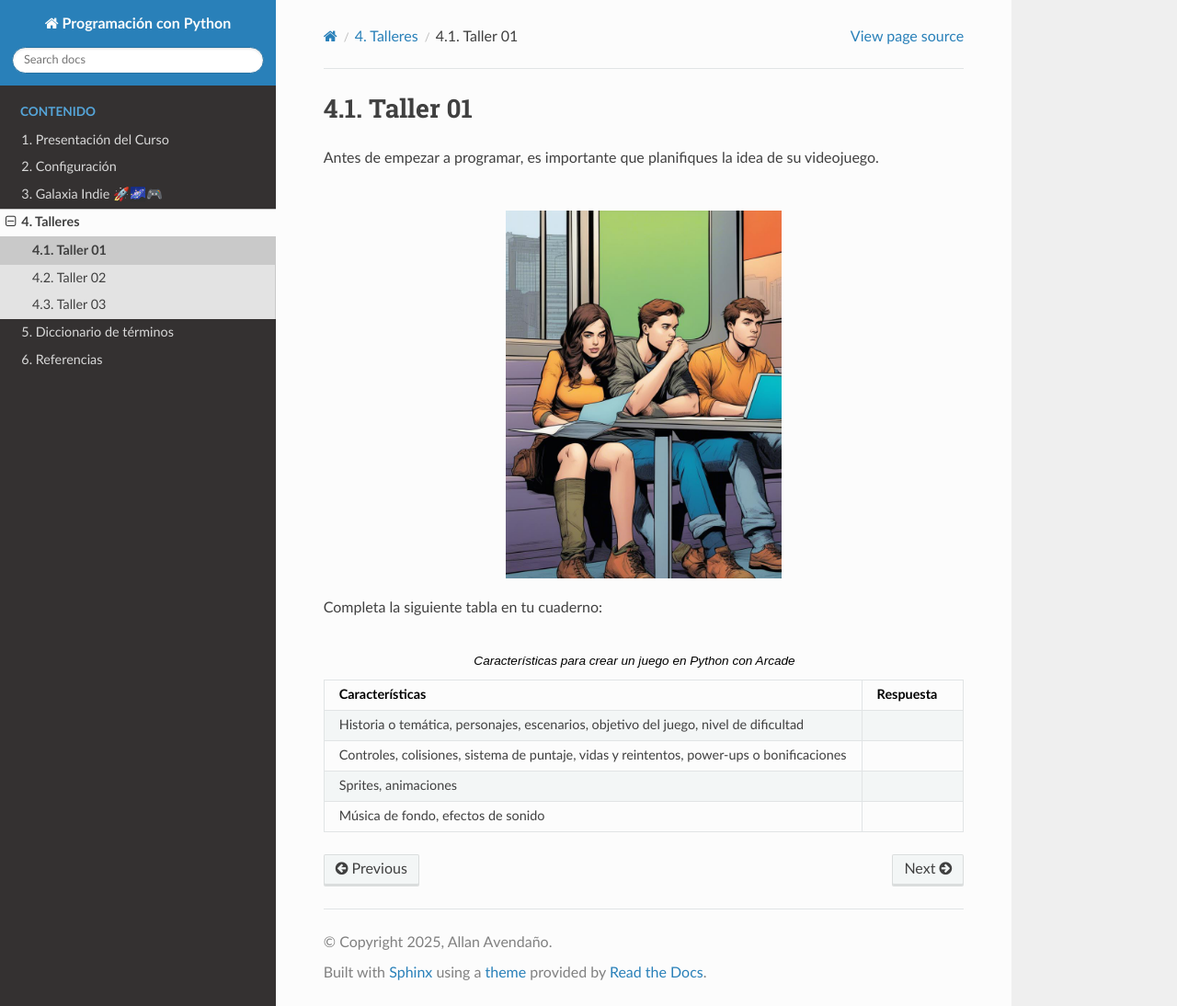
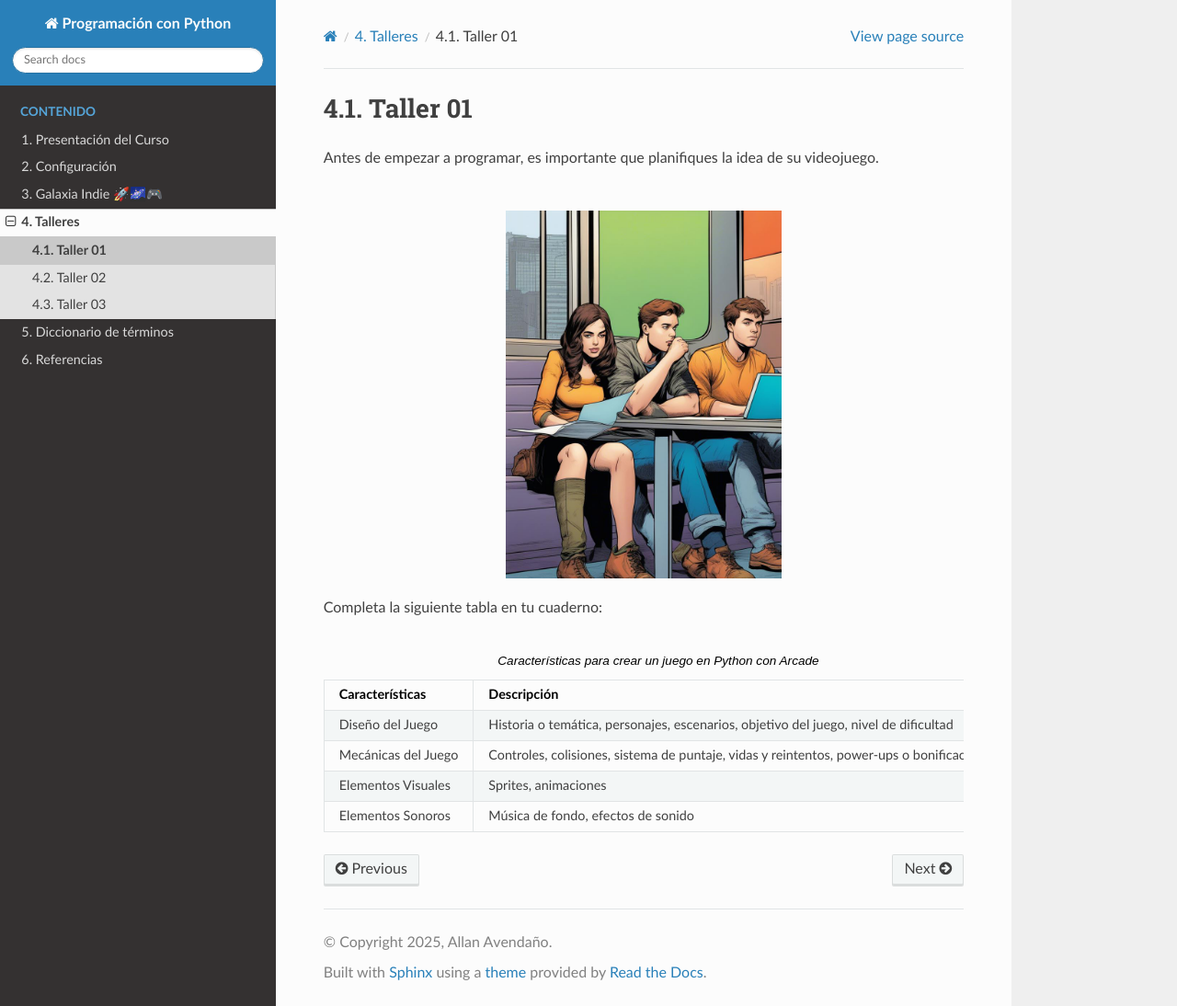
Before and after one commit to aavendan/programacion-python, a Sphinx documentation site: the page built from docs/source/talleres/taller01.rst, in a window 1280 px wide and 1094 px high. Shown: the whole window at 92% size. Built offline with Sphinx 7.4.7 and the Read the Docs theme 3.1.0, drawn with Linux system fonts in a browser that asks for light colours.

```diff
--- a/docs/source/talleres/taller01.rst
+++ b/docs/source/talleres/taller01.rst
@@ -12,16 +12,16 @@ de su videojuego.
 Completa la siguiente tabla en tu cuaderno:
 
 .. list-table:: Características para crear un juego en Python con Arcade
-   :widths: 25 75
+   :widths: 10 90
    :header-rows: 1
 
    * - Características
-     - Respuesta
-   * - Historia o temática, personajes, escenarios, objetivo del juego, nivel de dificultad
-     -
-   * - Controles, colisiones, sistema de puntaje, vidas y reintentos, power-ups o bonificaciones
-     -
-   * - Sprites, animaciones
-     -
-   * - Música de fondo, efectos de sonido
-     -
+     - Descripción
+   * - Diseño del Juego
+     - Historia o temática, personajes, escenarios, objetivo del juego, nivel de dificultad
+   * - Mecánicas del Juego
+     - Controles, colisiones, sistema de puntaje, vidas y reintentos, power-ups o bonificaciones
+   * - Elementos Visuales
+     - Sprites, animaciones
+   * - Elementos Sonoros
+     - Música de fondo, efectos de sonido
```
